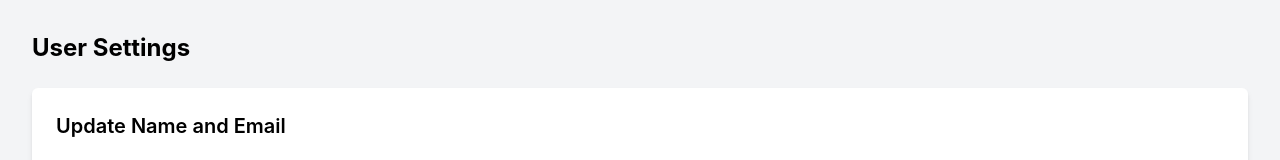
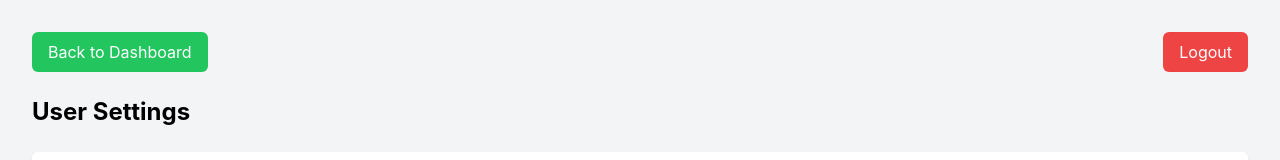
Before and after one commit to aaronbesc/swamptutors, a React (Create React App) app in the folder swamp-tutors/: page /settings in a window 1280 px wide. Shown: the top 160 px of the page. Built offline with nearby package versions, Linux system fonts and the light colour scheme; no server answers.

Commit message:
Added logout and back to dashboard buttons to settings

```diff
--- a/swamp-tutors/src/components/UserSettings.js
+++ b/swamp-tutors/src/components/UserSettings.js
@@ -1,5 +1,7 @@
 import React, { useState, useEffect } from "react";
 import axios from "axios";
+import { useNavigate } from "react-router-dom";
+
 
 const UserSettings = () => {
     const [userData, setUserData] = useState({
@@ -96,9 +98,27 @@ const UserSettings = () => {
       console.error("Error deleting course:", error);
     }
   };
+  const navigate = useNavigate();
 
   return (
     <div className="min-h-screen bg-gray-100 p-8">
+      <div className="flex justify-between w-full mb-6">
+  <button
+    onClick={() => navigate("/dashboard")}
+    className="bg-green-500 text-white px-4 py-2 rounded-md hover:bg-green-600"
+  >
+    Back to Dashboard
+  </button>
+  <button
+    onClick={() => {
+      localStorage.removeItem("token");
+      navigate("/");
+    }}
+    className="bg-red-500 text-white px-4 py-2 rounded-md hover:bg-red-600"
+  >
+    Logout
+  </button>
+</div>
       <h1 className="text-2xl font-bold mb-6">User Settings</h1>
 
       <div className="bg-white p-6 shadow-md rounded-md mb-6">
```
Also changed, not shown: 1 other file (tests, documents, lock files or other folders).
